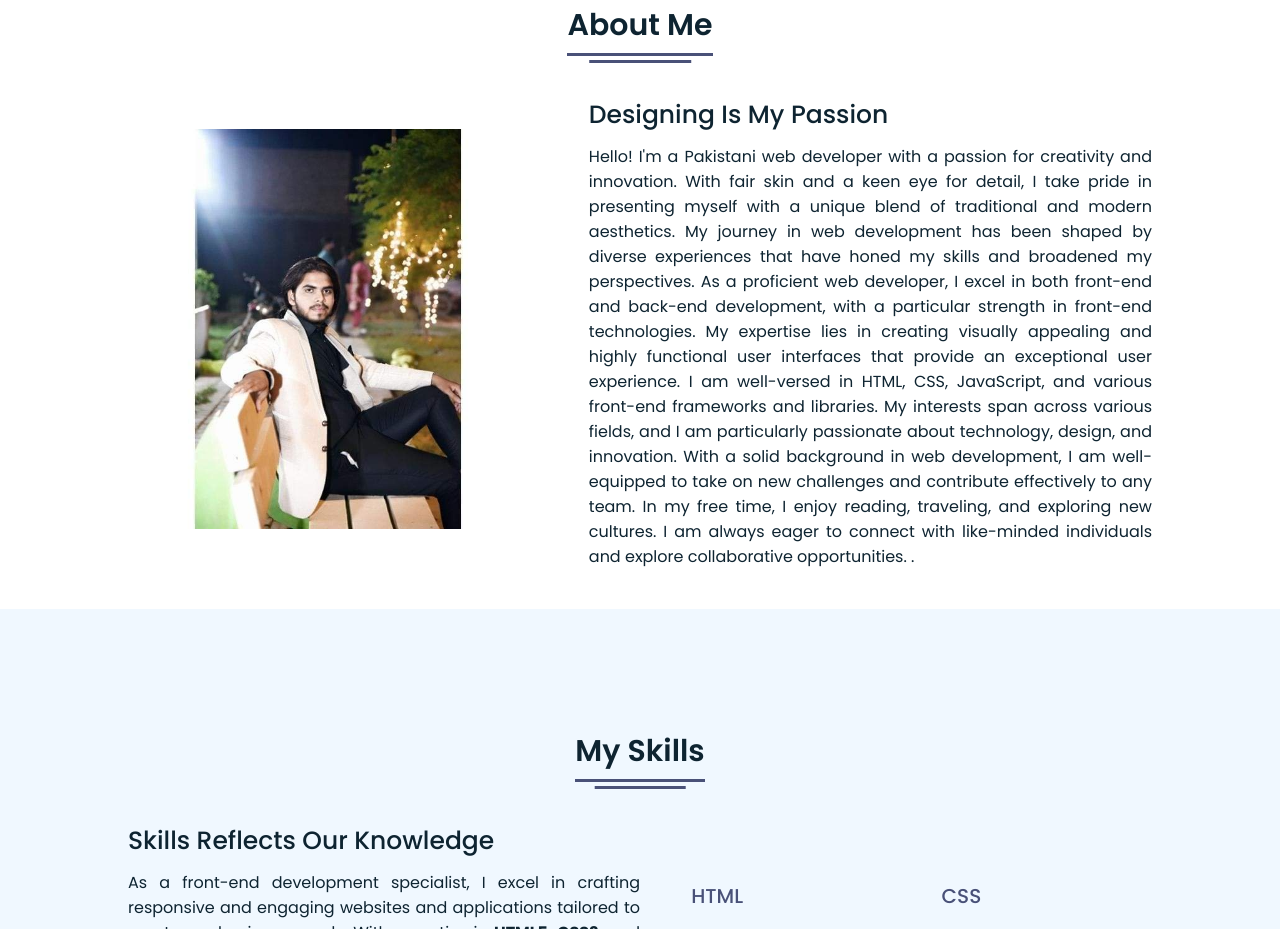
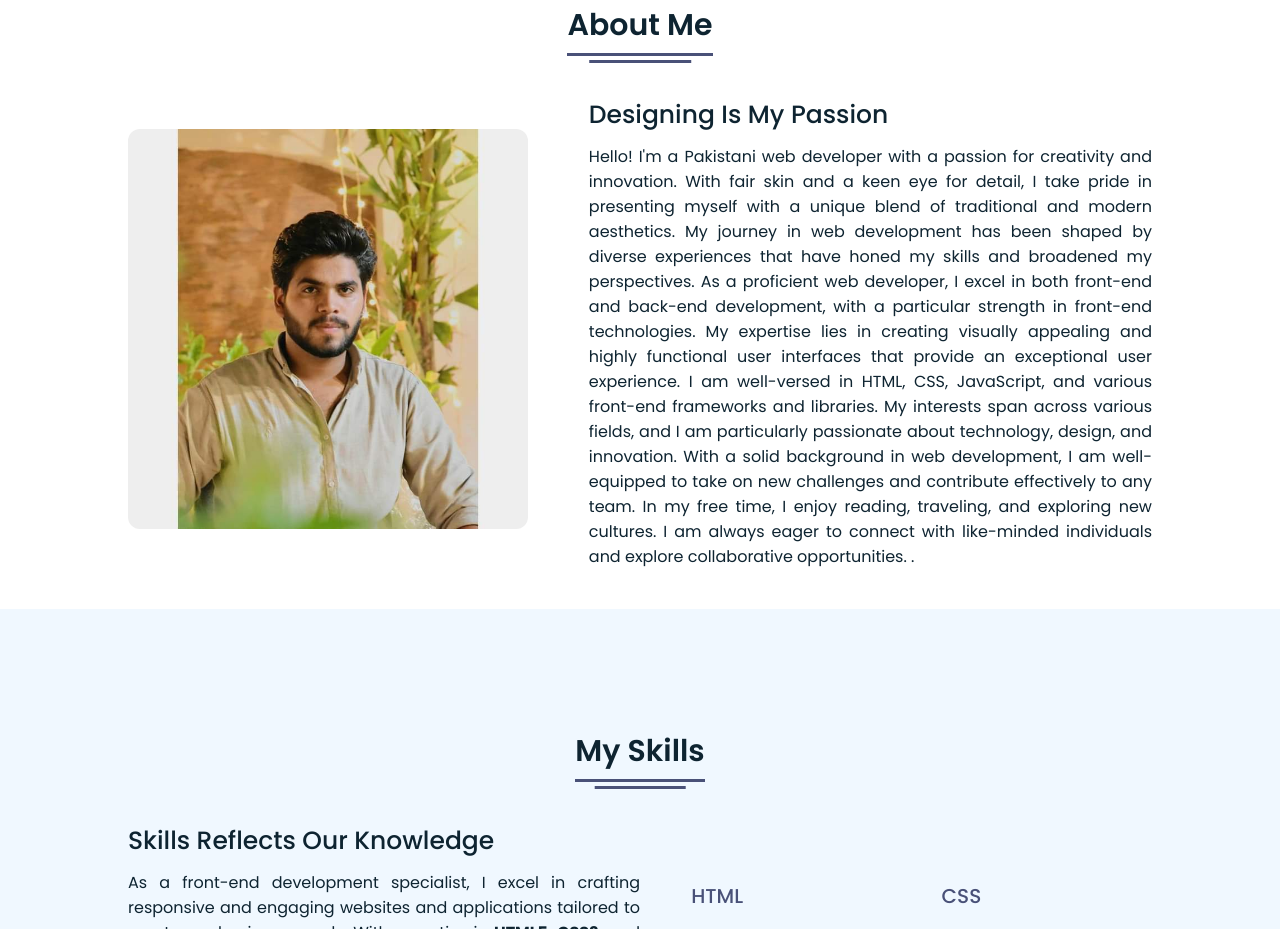
Before and after one commit to mirbasit01/iamabdulbasit, a plain HTML site: page index.html in a window 1280 px wide. Shown: the part 877-1806 px from the top of the page. Drawn offline with nearby package versions, Linux system fonts and the light colour scheme.

Commit message:
Update index.html

```diff
--- a/index.html
+++ b/index.html
@@ -68,7 +68,7 @@
       <div class="title"><span>About Me</span></div>
       <div class="about-details">
         <div class="left">
-          <img src="basit99.jpg.jpg" alt="" />
+          <img src="basit100.jpg.jpg" alt="" />
         </div>
         <div class="right">
           <div class="topic">Designing Is My Passion</div>
```
